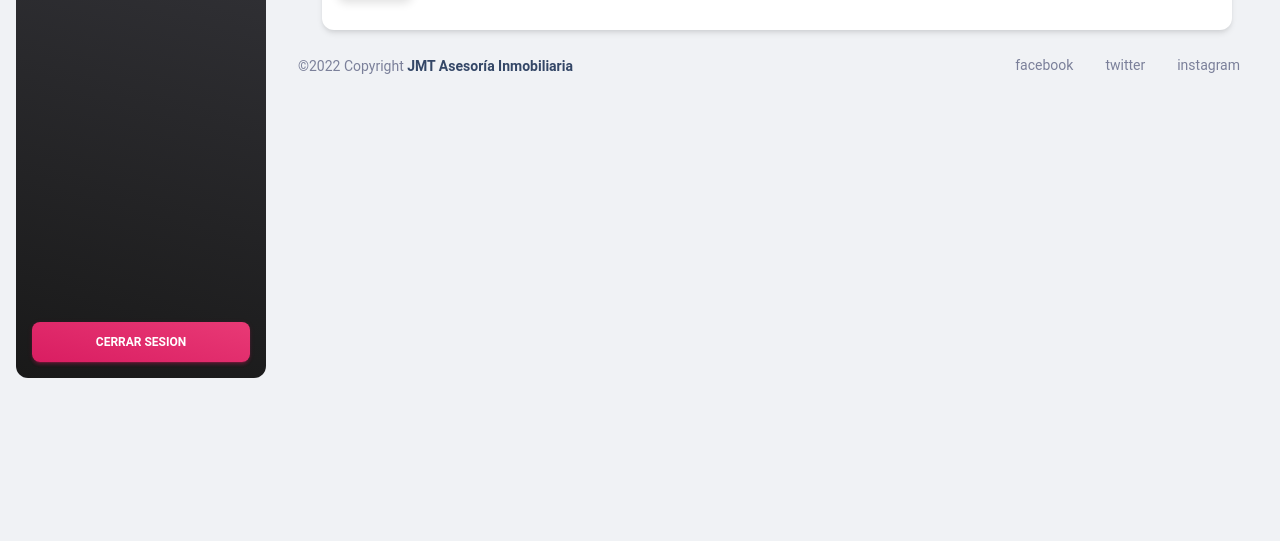
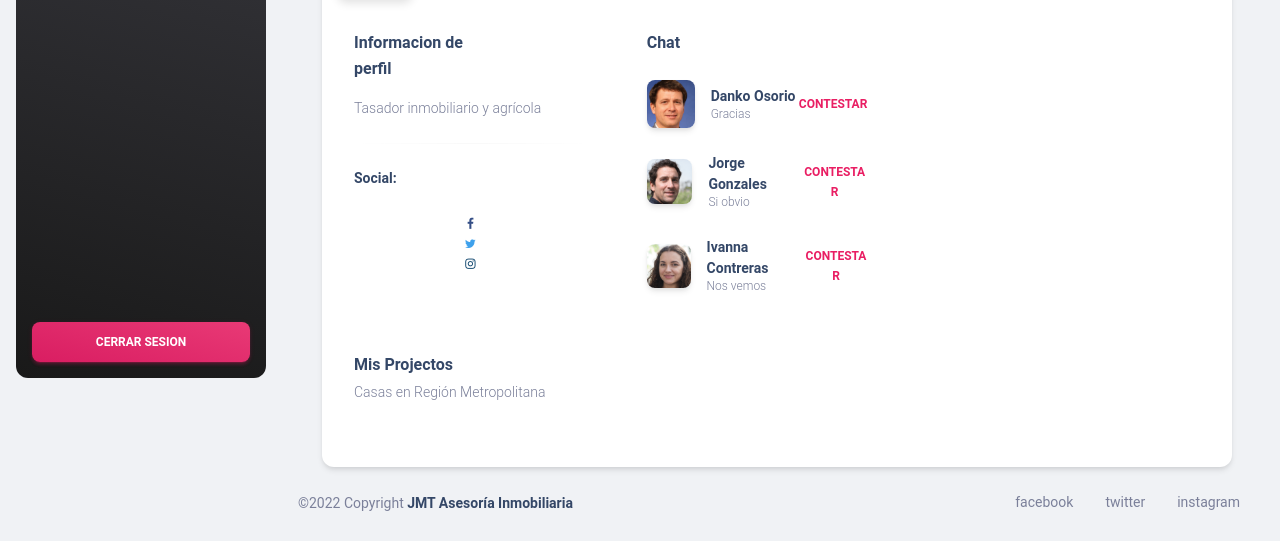
Before and after one commit to typexsebaxo/JMT-ASESORIAS, a Django app: page /menutasador/ in a window 1280 px wide. Shown: the part 406-947 px from the top of the page. Before the commit the page ends 784 px from the top, so only its background shows below. Run offline with Django 4.2, Linux system fonts and the light colour scheme; some libraries are stand-ins or nearby versions.

Commit message:
config pag

```diff
--- a/JMTASESORIAS/JMT_ASESORIAS/core/Templates/Unitiled.sql
+++ b/JMTASESORIAS/JMT_ASESORIAS/core/Templates/Unitiled.sql
@@ -39,11 +39,8 @@
     open usuario for select * from usuario;
 end;
 
-<<<<<<< HEAD
 create or replace procedure sp_listar_tasacion(tasacion out SYS_REFCURSOR)
 is
 begin
     open tasacion for select * from tasacion;
 end;
-=======
->>>>>>> 602b1ef6036cc9fd97fc00a46a994065dbc35e96
--- a/JMTASESORIAS/JMT_ASESORIAS/core/Templates/core/menuadmin.html
+++ b/JMTASESORIAS/JMT_ASESORIAS/core/Templates/core/menuadmin.html
@@ -452,7 +452,7 @@
                               <button type="button" class="btn btn-outline-primary btn-sm mb-0">Ver proyecto</button>
                               <div class="avatar-group mt-2">
                                 <a href="javascript:;" class="avatar avatar-xs rounded-circle" data-bs-toggle="tooltip" data-bs-placement="bottom">
-                                  <img alt="Image placeholder" src="{% static 'core/img/avatar5.jpg' %}">
+                                  <img alt="Image placeholder" src="{% static 'core/img/avatar1.jpg' %}">
                                 </a>
                               </div>
                             </div>
--- a/JMTASESORIAS/JMT_ASESORIAS/core/Templates/core/menutasador.html
+++ b/JMTASESORIAS/JMT_ASESORIAS/core/Templates/core/menutasador.html
@@ -173,7 +173,100 @@
                       </div>
                     </div>
                 </div>
+            <div class="row">
+              <div class="row">
+                <div class="col-12 col-xl-4">
+                  <div class="card card-plain h-100">
+                    <div class="card-header pb-0 p-3">
+                      <div class="row">
+                        <div class="col-md-8 d-flex align-items-center">
+                          <h6 class="mb-0">Informacion de perfil</h6>
+                        </div>
+                        <div class="col-md-4 text-end">
+                          <a href="javascript:;">
+                            <i class="fas fa-user-edit text-secondary text-sm" data-bs-toggle="tooltip" data-bs-placement="top" title="Edit Profile"></i>
+                          </a>
+                        </div>
+                      </div>
+                    </div>
+                    <div class="card-body p-3">
+                      <p class="text-sm">
+                        Tasador inmobiliario y agrícola
+                      </p>
+                      <hr class="horizontal gray-light my-4">
+                      <ul class="list-group">
+                        {%for p in usuarios %}
+                        <li class="list-group-item border-0 ps-0 pt-0 text-sm"><strong class="text-dark">Nombre:</strong> &nbsp; {{ p.0 | upper }}</li>
+                        <li class="list-group-item border-0 ps-0 pt-0 text-sm"><strong class="text-dark">Apellido:</strong> &nbsp; {{ p.1 | upper }}</li>
+                        <li class="list-group-item border-0 ps-0 text-sm"><strong class="text-dark">Numero:</strong> &nbsp; {{ p.4 | upper }}</li>
+                        <li class="list-group-item border-0 ps-0 text-sm"><strong class="text-dark">Email:</strong> &nbsp; {{ p.3 | upper }}</li>
+                        <li class="list-group-item border-0 ps-0 pb-0">
+                        {%endfor%}
+                          <strong class="text-dark text-sm">Social:</strong> &nbsp;
+                          <a class="btn btn-facebook btn-simple mb-0 ps-1 pe-2 py-0" href="https://www.facebook.com/">
+                              <i class="fa fa-facebook" aria-hidden="true"></i>
+                          </a>
+                          <a class="btn btn-twitter btn-simple mb-0 ps-1 pe-2 py-0" href="https://twitter.com/home">
+                              <i class="fa fa-twitter" aria-hidden="true"></i>
+                          </a>
+                          <a class="btn btn-instagram btn-simple mb-0 ps-1 pe-2 py-0" href="https://www.instagram.com/">
+                              <i class="fa fa-instagram" aria-hidden="true"></i>
+                          </a>
+                        </li>
+                      </ul>
+                    </div>
+                  </div>
+                </div>
+                <div class="col-12 col-xl-4">
+                  <div class="card card-plain h-100">
+                    <div class="card-header pb-0 p-3">
+                      <h6 class="mb-0">Chat</h6>
+                    </div>
+                    <div class="card-body p-3">
+                      <ul class="list-group">
+                        <li class="list-group-item border-0 d-flex align-items-center px-0 mb-2">
+                          <div class="avatar me-3">
+                            <img src="{% static 'core/img/avatar2.jpg' %}" alt="kal" class="border-radius-lg shadow">
+                          </div>
+                          <div class="d-flex align-items-start flex-column justify-content-center">
+                            <h6 class="mb-0 text-sm">Danko Osorio</h6>
+                            <p class="mb-0 text-xs">Gracias</p>
+                          </div>
+                          <a class="btn btn-link pe-3 ps-0 mb-0 ms-auto w-25 w-md-auto" href="javascript:;">Contestar</a>
+                        </li>
+                        <li class="list-group-item border-0 d-flex align-items-center px-0 mb-2">
+                          <div class="avatar me-3">
+                            <img src="{% static 'core/img/avatar6.jpg' %}" alt="kal" class="border-radius-lg shadow">
+                          </div>
+                          <div class="d-flex align-items-start flex-column justify-content-center">
+                            <h6 class="mb-0 text-sm">Jorge Gonzales</h6>
+                            <p class="mb-0 text-xs">Si obvio</p>
+                          </div>
+                          <a class="btn btn-link pe-3 ps-0 mb-0 ms-auto w-25 w-md-auto" href="javascript:;">Contestar</a>
+                        </li>
+                        <li class="list-group-item border-0 d-flex align-items-center px-0 mb-2">
+                          <div class="avatar me-3">
+                            <img src="{% static 'core/img/avatar4.jpg' %}" alt="kal" class="border-radius-lg shadow">
+                          </div>
+                          <div class="d-flex align-items-start flex-column justify-content-center">
+                            <h6 class="mb-0 text-sm">Ivanna Contreras</h6>
+                            <p class="mb-0 text-xs">Nos vemos</p>
+                          </div>
+                          <a class="btn btn-link pe-3 ps-0 mb-0 ms-auto w-25 w-md-auto" href="javascript:;">Contestar</a>
+                        </li>
+                      </ul>
+                    </div>
+                  </div>
+                </div>
+                <div class="col-12 mt-4">
+                  <div class="mb-5 ps-3">
+                    <h6 class="mb-1">Mis Projectos</h6>
+                    <p class="text-sm">Casas en Región Metropolitana</p>
+                  </div>
+                </div>
+              </div>
             </div>
+          </div>
         </div>
 
 
```
